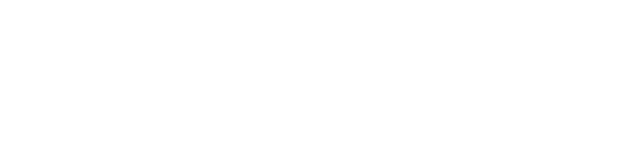
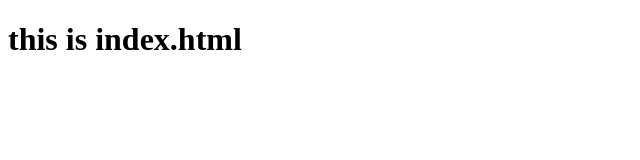
Before and after one commit to 7cordovac/gittest, a website: page gittest/index.html in a window 1280 px wide. Shown: the whole page, without its empty margins (0-640 px from the left). Drawn offline with Linux system fonts and the light colour scheme.

Commit message:
new commit

```diff
--- a/gittest/index.html
+++ b/gittest/index.html
@@ -4,7 +4,7 @@
     </head>
 
         <body>
-            <h1></h1>
+            <h1>this is index.html</h1>
         </body>
 
 
```
